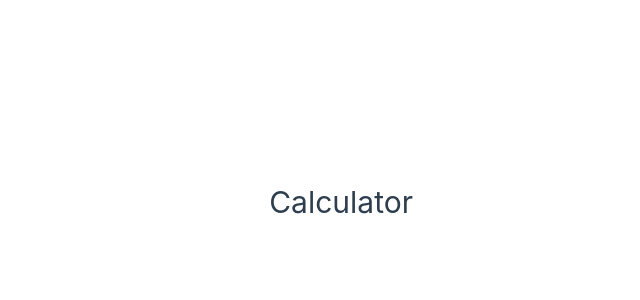
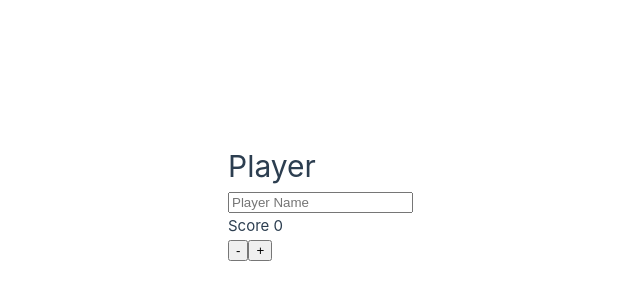
Before and after one commit to radekz2/game-score-counter, a Vue app: page / in a window 1280 px wide. Shown: the part 198-498 px from the top of the page, without its empty margins (227-867 px from the left). Built offline with nearby package versions, Linux system fonts and the light colour scheme.

Commit message:
add Calculator

```diff
--- a/src/components/Calculator.vue
+++ b/src/components/Calculator.vue
@@ -1,10 +1,22 @@
 <script setup>
+import { ref, onMounted } from 'vue'
 
+const count = ref(0)
 </script>
 
 <template>
   <div>
-    <h1>Calculator</h1>
+    <h1>Player</h1>
+    <div>
+      <input name="playerName" placeholder="Player Name" value=""/>
+    </div>
+    <div>
+      Score <span id="score">{{ count }}</span>
+    </div>
+    <div>
+      <button @click="count--">-</button>
+      <button @click="count++">+</button>
+    </div>
   </div>
 </template>
 
```
